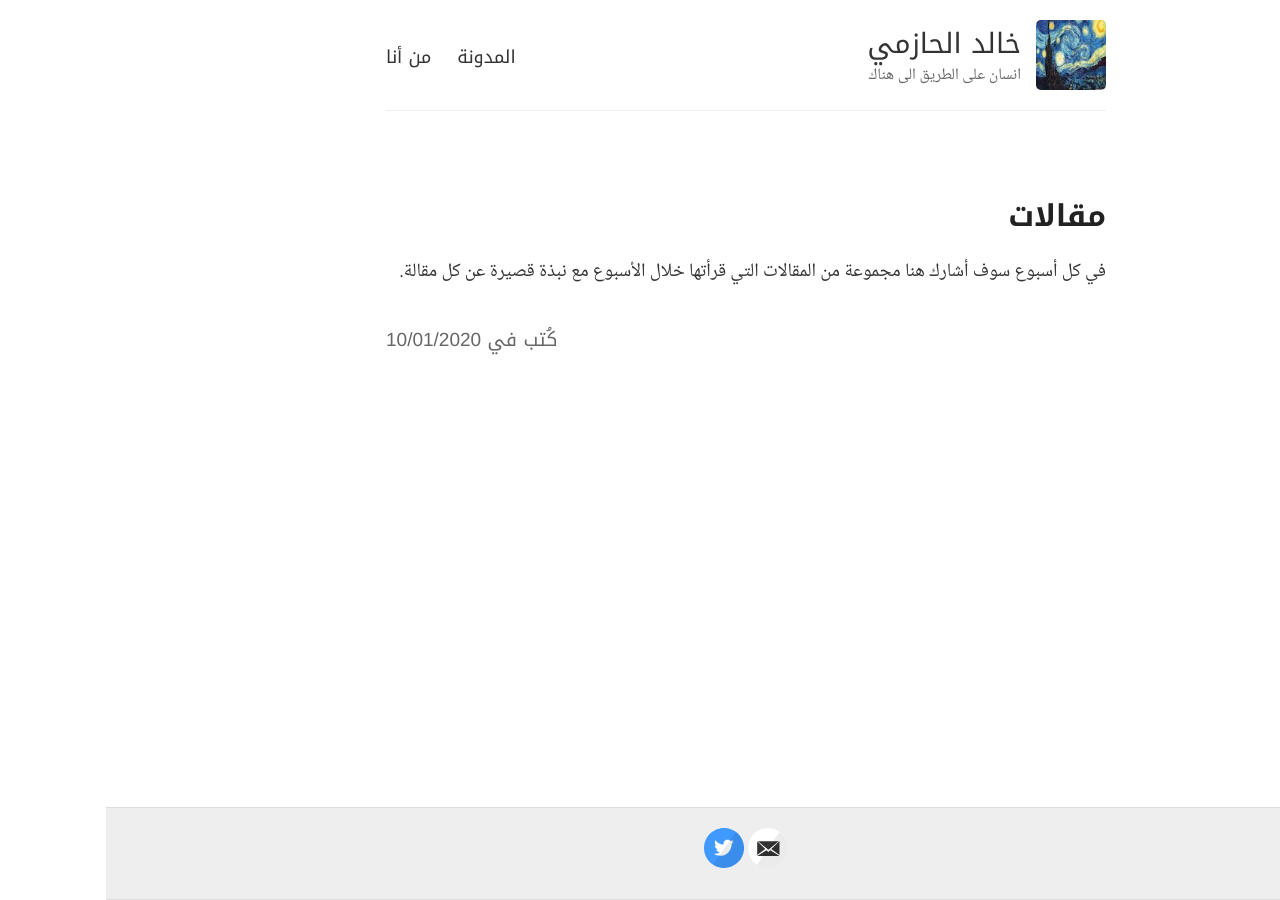
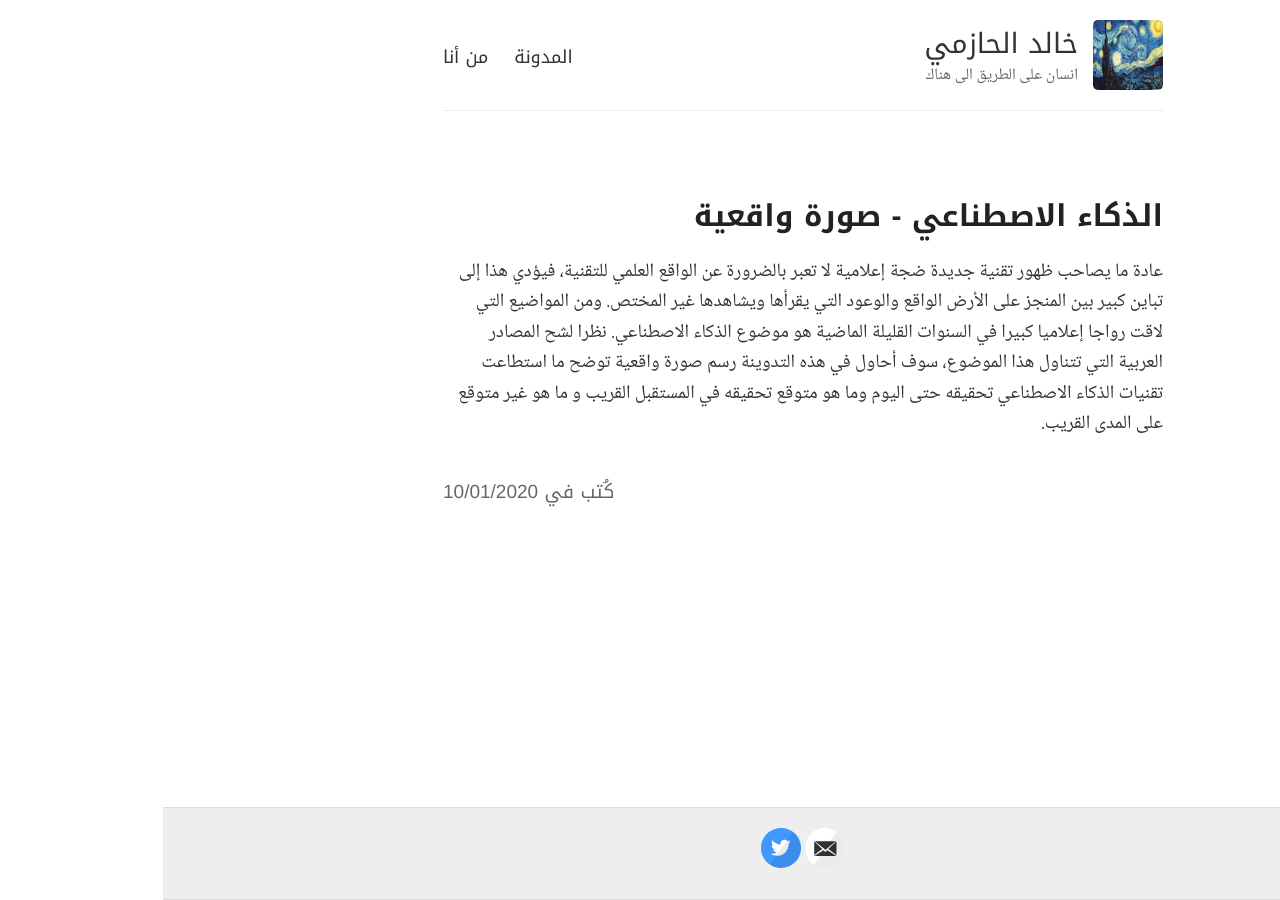
Before and after one commit to khalidlabs/arabic, a Jekyll site: the page built from _posts/2020-1-10-Articles1.md, in a window 1280 px wide. Built offline with Jekyll 4.4.1, drawn with Linux system fonts in a browser that asks for light colours.

Commit message:
Update 2020-1-10-Articles1.md

```diff
--- a/_posts/2020-1-10-Articles1.md
+++ b/_posts/2020-1-10-Articles1.md
@@ -1,6 +1,6 @@
 ---
 layout: post
-title: مقالات
+title: الذكاء الاصطناعي - صورة واقعية
 ---
 
-في كل أسبوع سوف أشارك هنا مجموعة من المقالات التي قرأتها خلال الأسبوع مع نبذة قصيرة عن كل مقالة.
+عادة ما يصاحب ظهور تقنية جديدة ضجة إعلامية لا تعبر بالضرورة عن الواقع العلمي للتقنية، فيؤدي هذا إلى تباين كبير بين المنجز على الأرض الواقع والوعود التي يقرأها ويشاهدها غير المختص. ومن المواضيع التي لاقت رواجا إعلاميا كبيرا في السنوات القليلة الماضية هو موضوع الذكاء الاصطناعي. نظرا لشح المصادر العربية التي تتناول هذا الموضوع، سوف أحاول في هذه التدوينة رسم صورة واقعية توضح ما استطاعت تقنيات الذكاء الاصطناعي تحقيقه حتى اليوم وما هو متوقع تحقيقه في المستقبل القريب و ما هو غير متوقع على المدى القريب.
```
